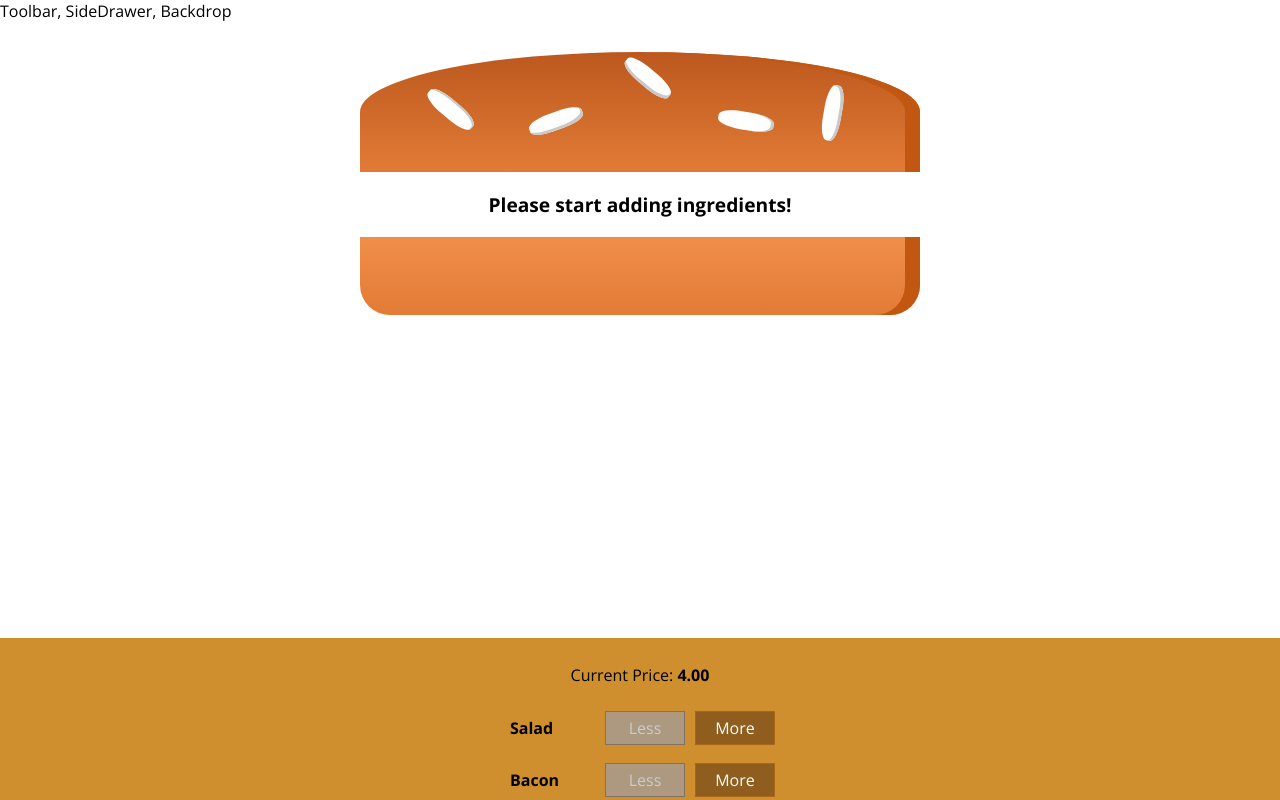
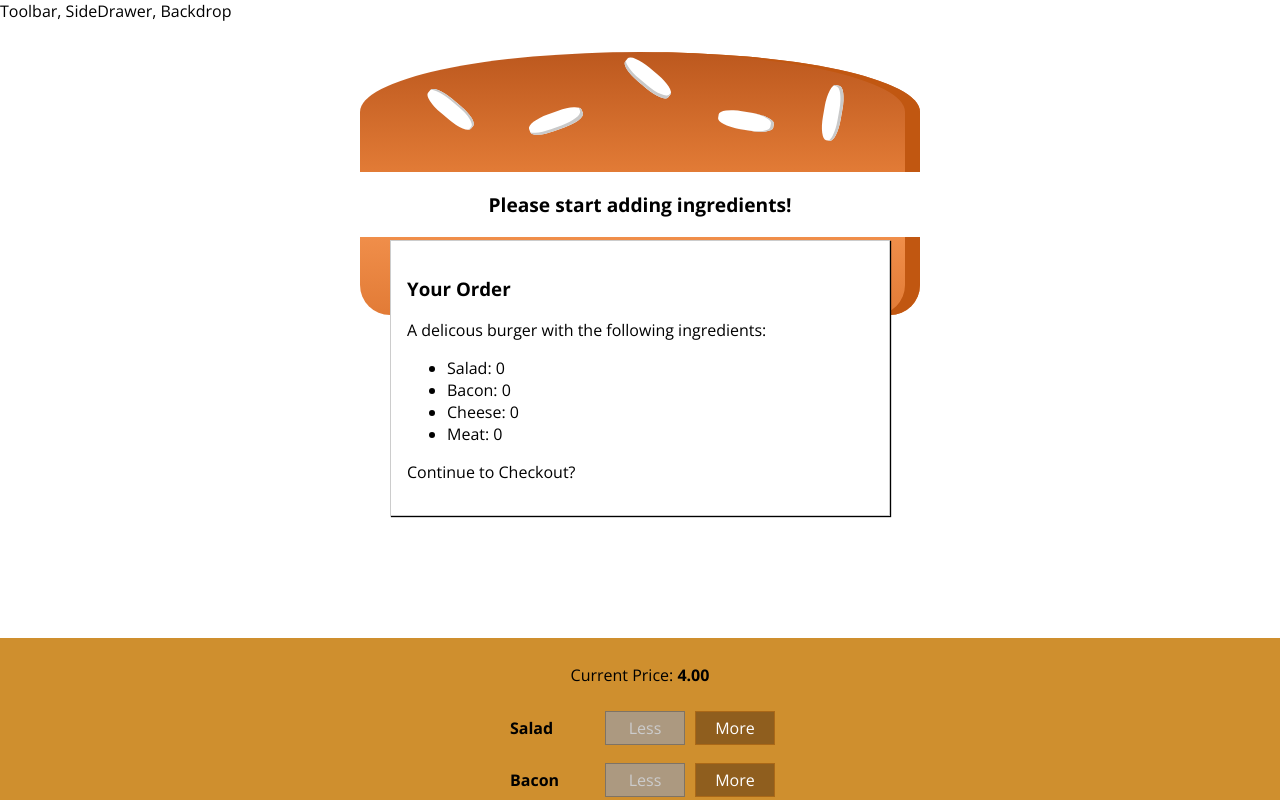
Before and after one commit to SylarAtomic/react-complete-guide-burger-builder, a React app: page / in a window 1280 px wide. Shown: the top 800 px of the page. Built offline with nearby package versions, Linux system fonts and the light colour scheme.

Commit message:
Completed Lesson 167 - Creating the Order Summary Modal
Lesson 167 completed
+ Added modal for order summary
+ Added modal css
+ Set up OrderSummary

```diff
--- /dev/null
+++ b/src/components/Burger/OrderSummary/OrderSummary.js
@@ -0,0 +1,23 @@
+import React from "react";
+
+import Aux from "../../../hoc/Aux_File";
+
+const orderSummary = props => {
+  const ingredientSummary = Object.keys(props.ingredients).map(igKey => {
+    return (
+      <li key={igKey}>
+        <span style={{ textTransform: "capitalize" }}>{igKey}</span>: {props.ingredients[igKey]}
+      </li>
+    );
+  });
+  return (
+    <Aux>
+      <h3>Your Order</h3>
+      <p>A delicous burger with the following ingredients:</p>
+      <ul>{ingredientSummary}</ul>
+      <p>Continue to Checkout?</p>
+    </Aux>
+  );
+};
+
+export default orderSummary;
--- a/src/components/Layout/layout.css
+++ b/src/components/Layout/layout.css
@@ -1,3 +1,3 @@
 .Content {
-    margin-top: 16px;
+  margin-top: 16px;
 }
--- /dev/null
+++ b/src/components/UI/Modal/Modal.css
@@ -0,0 +1,20 @@
+.Modal {
+  position: fixed;
+  z-index: 500;
+  background-color: white;
+  width: 70%;
+  border: 1px solid #ccc;
+  box-shadow: 1px 1px 1px black;
+  padding: 16px;
+  left: 15%;
+  top: 30%;
+  box-sizing: border-box;
+  transition: all 0.3s ease-out;
+}
+
+@media (min-width: 600px) {
+  .Modal {
+    width: 500px;
+    left: calc(50% - 250px);
+  }
+}
--- /dev/null
+++ b/src/components/UI/Modal/Modal.js
@@ -0,0 +1,7 @@
+import React from "react";
+
+import classes from "./Modal.css";
+
+const modal = props => <div className={classes.Modal}> {props.children}</div>;
+
+export default modal;
--- a/src/containers/BurgerBuilder/BurgerBuilder.js
+++ b/src/containers/BurgerBuilder/BurgerBuilder.js
@@ -3,6 +3,8 @@
 import Aux from "../../hoc/Aux_File";
 import Burger from "../../components/Burger/Burger";
 import BuildControls from "../../components/Burger/BuildControls/BuildControls";
+import Modal from "../../components/UI/Modal/Modal";
+import OrderSummary from "./../../components/Burger/OrderSummary/OrderSummary";
 
 const INGREDIENT_PRICES = {
   salad: 0.5,
@@ -79,6 +81,9 @@
     // {salad: true, meat: false, ...}
     return (
       <Aux>
+        <Modal>
+          <OrderSummary ingredients={this.state.ingredients} />
+        </Modal>
         <Burger ingredients={this.state.ingredients} />
         <BuildControls
           ingredientAdded={this.addIngredientHandler}
```
Also changed, not shown: src/components/UI/Backdrop/Backdrop.js (added).
